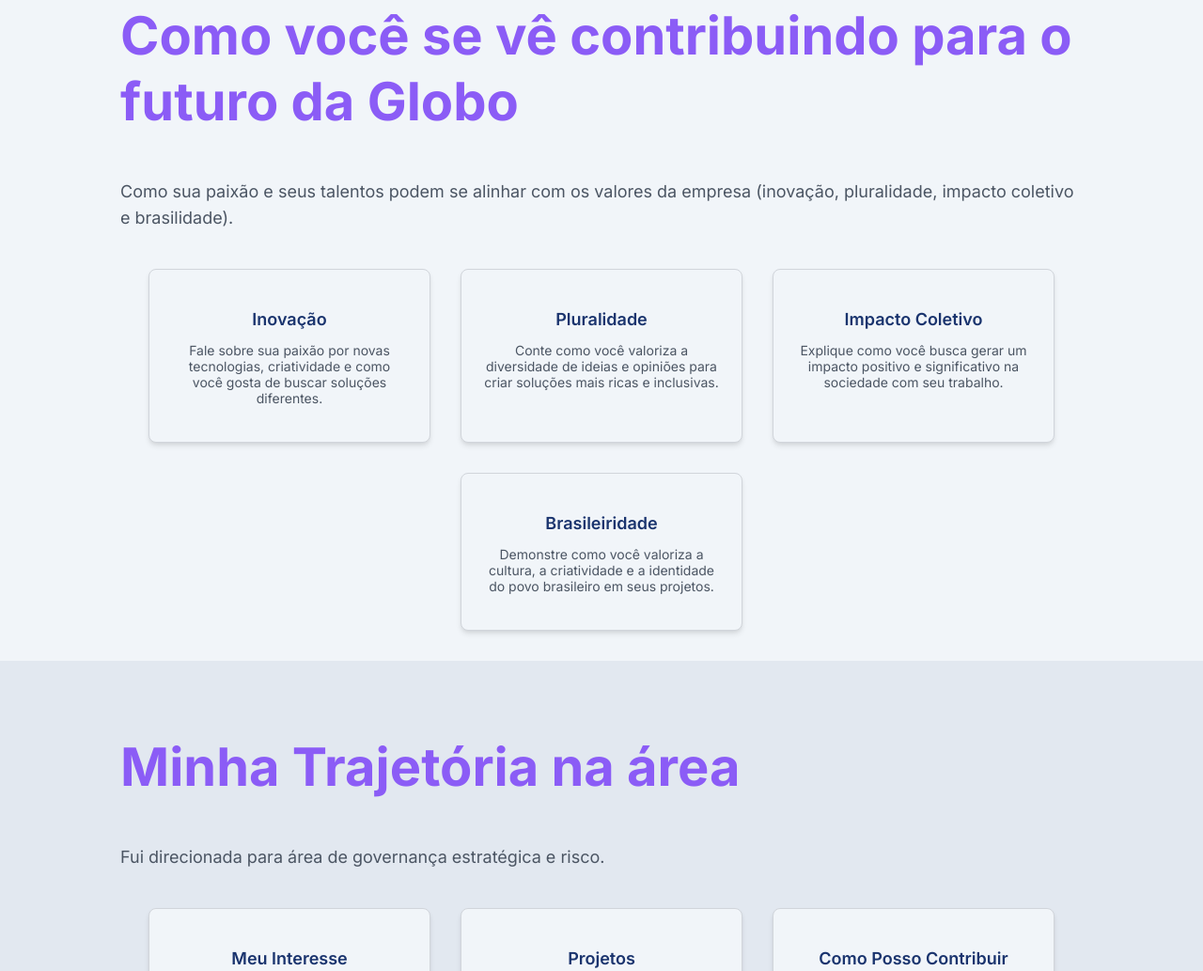
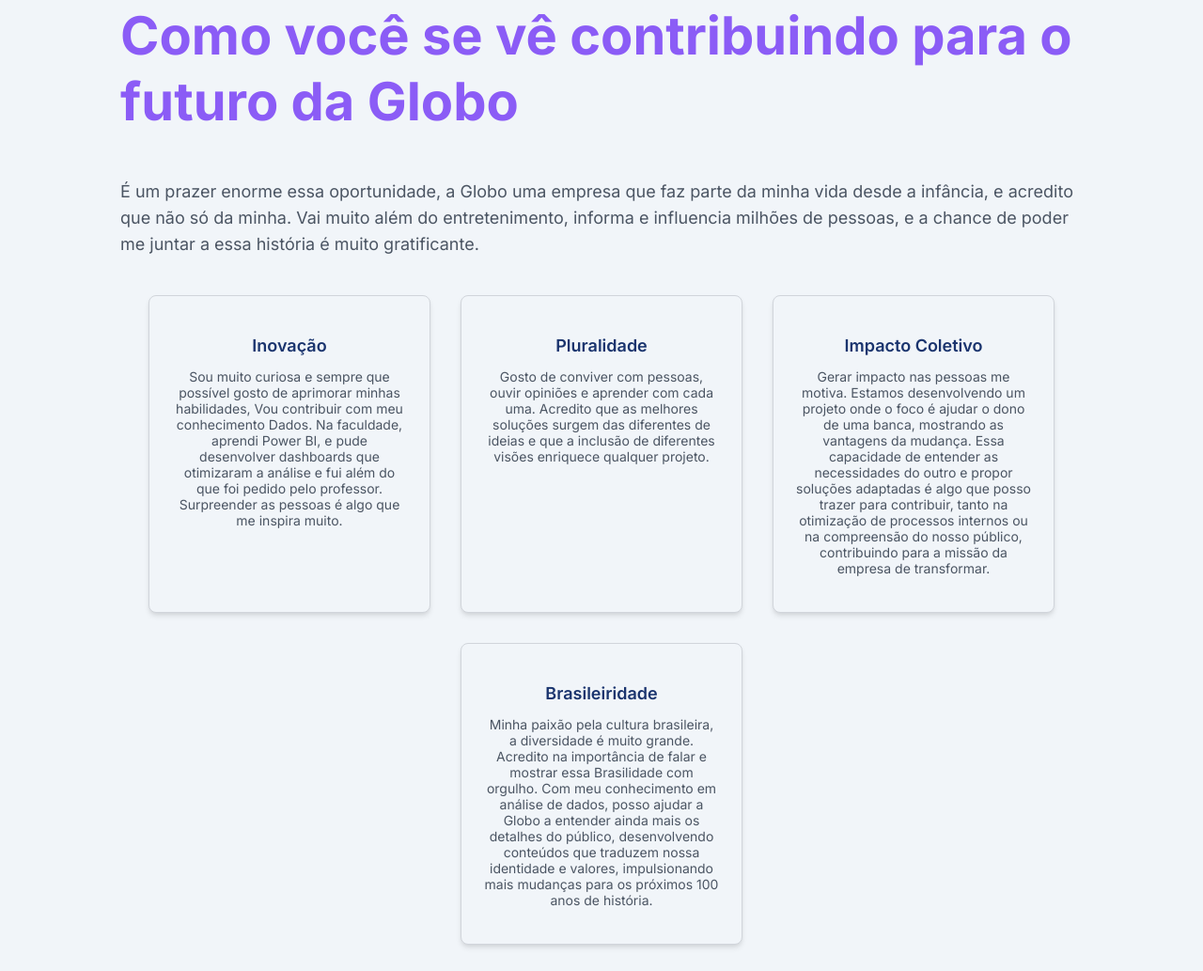
Before and after one commit to curtojulia/ONE-PAGE, a plain HTML site: page onepage_globo.html in a window 1280 px wide. Shown: the part 1368-2401 px from the top of the page at 94% size. Drawn offline with Linux system fonts and the light colour scheme.

Commit message:
finalizado

```diff
--- a/estilo.css
+++ b/estilo.css
@@ -141,7 +141,7 @@
         }
 
         .btn:hover {
-            transform: scale(1.05);
+            transform: scale(10.05);
         }
 
         .grid-cards {
--- a/onepage_globo.html
+++ b/onepage_globo.html
@@ -75,30 +75,52 @@
         <div class="container">
             <h2 class="titulo texto-globo text-center mb-8">Como você se vê contribuindo para o futuro da Globo</h2>
             <p class="subtitulo text-center mb-6">
-                Como sua paixão e seus talentos podem se alinhar com os valores da empresa (inovação, pluralidade,
-                impacto coletivo e brasilidade).
+                É um prazer enorme essa oportunidade, a Globo uma empresa que faz parte da minha vida
+                desde a infância, e acredito que não só da minha. Vai muito além do entretenimento, informa e influencia
+                milhões de pessoas,
+                e a chance de poder me juntar a essa história é muito gratificante.
             </p>
             <div class="grid-cards">
                 <!-- Cards para os valores da Globo -->
                 <div class="card secao-secundaria">
                     <h3 class="card-title">Inovação</h3>
-                    <p class="card-text">Fale sobre sua paixão por novas tecnologias, criatividade e como você gosta de
-                        buscar soluções diferentes.</p>
+                    <p class="card-text">
+                        Sou muito curiosa e sempre que possível gosto de aprimorar minhas habilidades,
+                        Vou contribuir com meu conhecimento Dados. Na faculdade, aprendi Power BI, e pude desenvolver
+                        dashboards que otimizaram a análise e fui além do que foi pedido pelo professor.
+                        Surpreender as pessoas é algo que me inspira muito.
+
+                    </p>
                 </div>
                 <div class="card secao-secundaria">
                     <h3 class="card-title">Pluralidade</h3>
-                    <p class="card-text">Conte como você valoriza a diversidade de ideias e opiniões para criar soluções
-                        mais ricas e inclusivas.</p>
+                    <p class="card-text">
+                        Gosto de conviver com pessoas, ouvir opiniões e aprender com cada uma. Acredito
+                        que as melhores soluções surgem das diferentes de ideias e que a inclusão de diferentes visões
+                        enriquece qualquer projeto.
+                    </p>
                 </div>
                 <div class="card secao-secundaria">
                     <h3 class="card-title">Impacto Coletivo</h3>
-                    <p class="card-text">Explique como você busca gerar um impacto positivo e significativo na sociedade
-                        com seu trabalho.</p>
+                    <p class="card-text">
+                        Gerar impacto nas pessoas me motiva. Estamos desenvolvendo um projeto onde o foco é ajudar o
+                        dono de uma banca, mostrando as vantagens da mudança.
+                        Essa capacidade de entender as necessidades do outro e propor soluções adaptadas é algo que
+                        posso trazer para contribuir, tanto
+                        na otimização de processos internos ou na compreensão do nosso público, contribuindo para a
+                        missão da empresa de transformar.
+                    </p>
                 </div>
                 <div class="card secao-secundaria">
                     <h3 class="card-title">Brasileiridade</h3>
-                    <p class="card-text">Demonstre como você valoriza a cultura, a criatividade e a identidade do povo
-                        brasileiro em seus projetos.</p>
+                    <p class="card-text">
+                        Minha paixão pela cultura brasileira, a diversidade é muito grande. Acredito na importância de
+                        falar e mostrar essa Brasilidade com orgulho.
+                        Com meu conhecimento em análise de dados, posso ajudar a Globo a entender ainda mais os detalhes
+                        do público,
+                        desenvolvendo conteúdos que traduzem nossa identidade e valores, impulsionando mais mudanças
+                        para os próximos 100 anos de história.
+                    </p>
                 </div>
             </div>
         </div>
```
